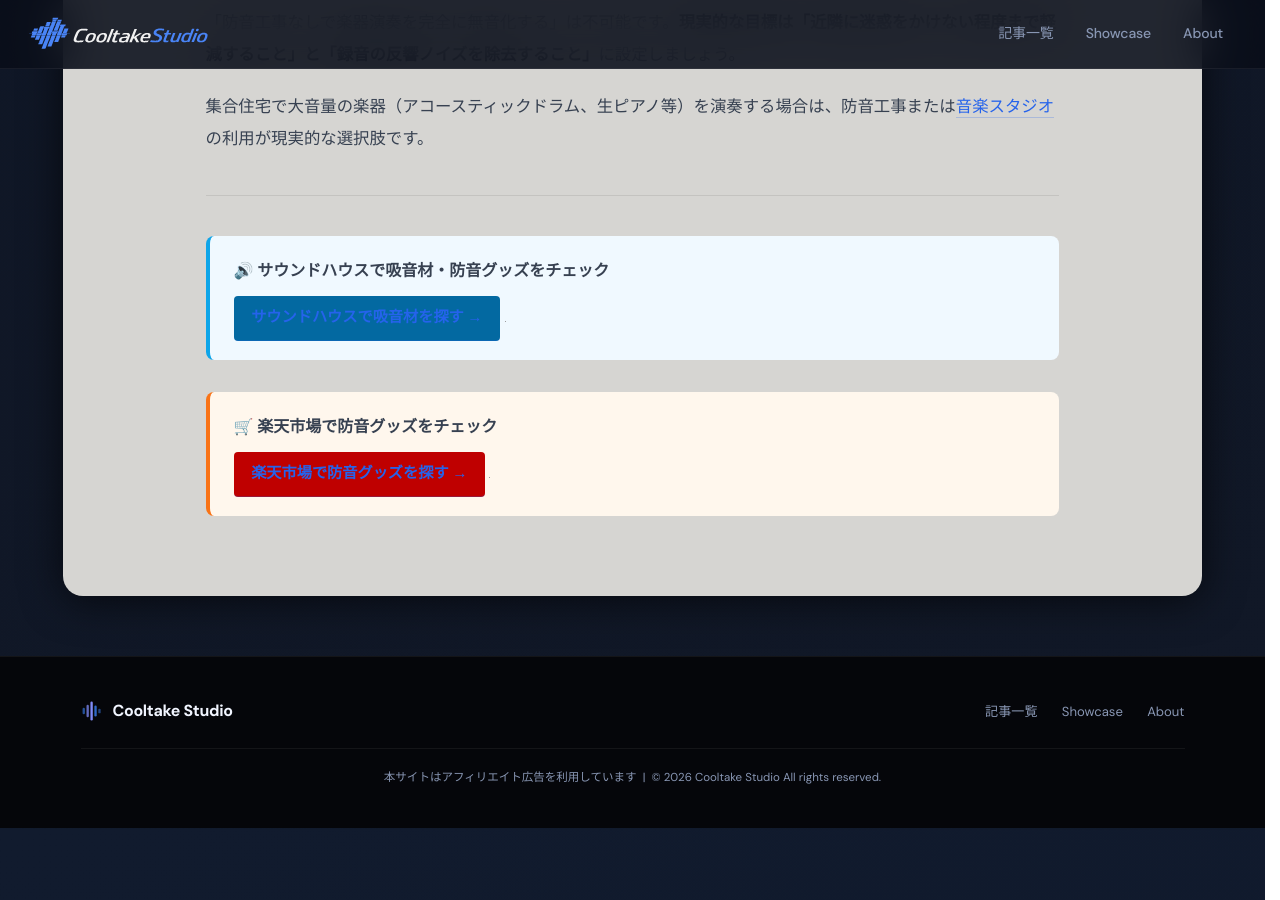
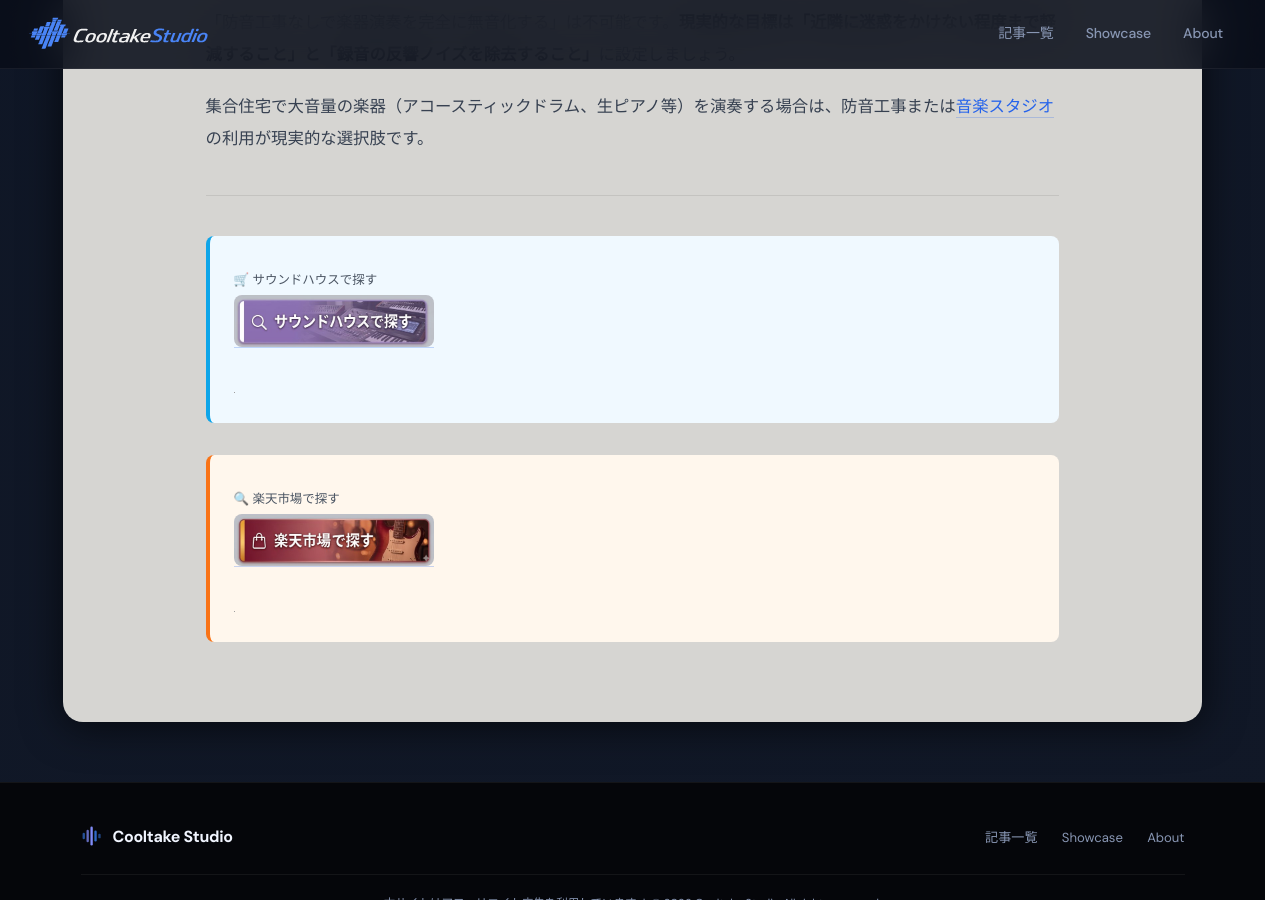
Before and after one commit to cooltake/cooltake-staging, a Jekyll site: the page built from _posts/2026-05-24-soundproofing-home-studio-guide.md, in a window 1280 px wide and 900 px high, scrolled down 5534 px. Built offline with Jekyll 4.4.1, drawn with Linux system fonts in a browser that asks for light colours; some web fonts are replaced; grey boxes are pictures that could not be loaded.

Commit message:
style: replace old CTA buttons with image buttons in 2026-05-24-soundproofing-home-studio-guide.md

```diff
--- a/_posts/2026-05-24-soundproofing-home-studio-guide.md
+++ b/_posts/2026-05-24-soundproofing-home-studio-guide.md
@@ -146,13 +146,13 @@
 ---
 
 <div style="margin:2rem 0;padding:1.2rem 1.5rem;background:#f0f9ff;border-left:4px solid #0ea5e9;border-radius:8px;">
-<p style="margin:0 0 .6rem;font-weight:bold;font-size:1rem;">&#x1F50A; サウンドハウスで吸音材・防音グッズをチェック</p>
-<a href="https://h.accesstrade.net/sp/cc?rk=01001xqc00os63&url=https%3A%2F%2Fwww.soundhouse.co.jp%2Fsearch%2Findex%2F%3Fsearch_all%3D%E5%90%B8%E9%9F%B3%E6%9D%90" rel="nofollow" referrerpolicy="no-referrer-when-downgrade" style="display:inline-block;background:#0369a1;color:#fff;padding:.45rem 1.1rem;border-radius:4px;text-decoration:none;font-weight:bold;font-size:.95rem;">サウンドハウスで吸音材を探す →</a>
+<div style="margin:.8rem 0;"><span style="display:block;font-size:.78rem;color:#4b5563;margin-bottom:3px;margin-top:6px;">🛒 サウンドハウスで探す</span>
+<a href="https://h.accesstrade.net/sp/cc?rk=01001xqc00os63&url=https%3A%2F%2Fwww.soundhouse.co.jp%2Fsearch%2Findex%2F%3Fsearch_all%3D%E5%90%B8%E9%9F%B3%E6%9D%90" rel="nofollow" referrerpolicy="no-referrer-when-downgrade" style="display:inline-block;text-decoration:none;"><img src="/assets/images/btn-soundhouse.jpg" alt="サウンドハウスで探す" width="200" style="height:auto;border-radius:8px;display:block;"></a></div>
 <img src="https://h.accesstrade.net/sp/rr?rk=01001xqc00os63" width="1" height="1" border="0" alt="" loading="lazy">
 </div>
 
 <div style="margin:2rem 0;padding:1.2rem 1.5rem;background:#fff7ed;border-left:4px solid #f97316;border-radius:8px;">
-<p style="margin:0 0 .6rem;font-weight:bold;font-size:1rem;">&#x1F6D2; 楽天市場で防音グッズをチェック</p>
-<a href="https://hb.afl.rakuten.co.jp/hgc/0b15ddc7.28c5c9ed.0b15ddc8.5d23dd4d/?pc=https%3A%2F%2Fsearch.rakuten.co.jp%2Fsearch%2Fmall%2F%E9%98%B2%E9%9F%B3%E3%82%B0%E3%83%83%E3%82%BA%2B%E5%AE%85%E9%8C%B2%2F" rel="nofollow" referrerpolicy="no-referrer-when-downgrade" style="display:inline-block;background:#bf0000;color:#fff;padding:.45rem 1.1rem;border-radius:4px;text-decoration:none;font-weight:bold;font-size:.95rem;">楽天市場で防音グッズを探す →</a>
+<div style="margin:.8rem 0;"><span style="display:block;font-size:.78rem;color:#4b5563;margin-bottom:3px;margin-top:6px;">🔍 楽天市場で探す</span>
+<a href="https://hb.afl.rakuten.co.jp/hgc/0b15ddc7.28c5c9ed.0b15ddc8.5d23dd4d/?pc=https%3A%2F%2Fsearch.rakuten.co.jp%2Fsearch%2Fmall%2F%E9%98%B2%E9%9F%B3%E3%82%B0%E3%83%83%E3%82%BA%2B%E5%AE%85%E9%8C%B2%2F" rel="nofollow" referrerpolicy="no-referrer-when-downgrade" style="display:inline-block;text-decoration:none;"><img src="/assets/images/btn-rakuten.jpg" alt="楽天市場で探す" width="200" style="height:auto;border-radius:8px;display:block;"></a></div>
 <img src="//i.moshimo.com/af/i/impression?a_id=5565352&amp;p_id=54&amp;pc_id=54&amp;pl_id=616" width="1" height="1" style="border:none;" alt="" loading="lazy">
 </div>
```
